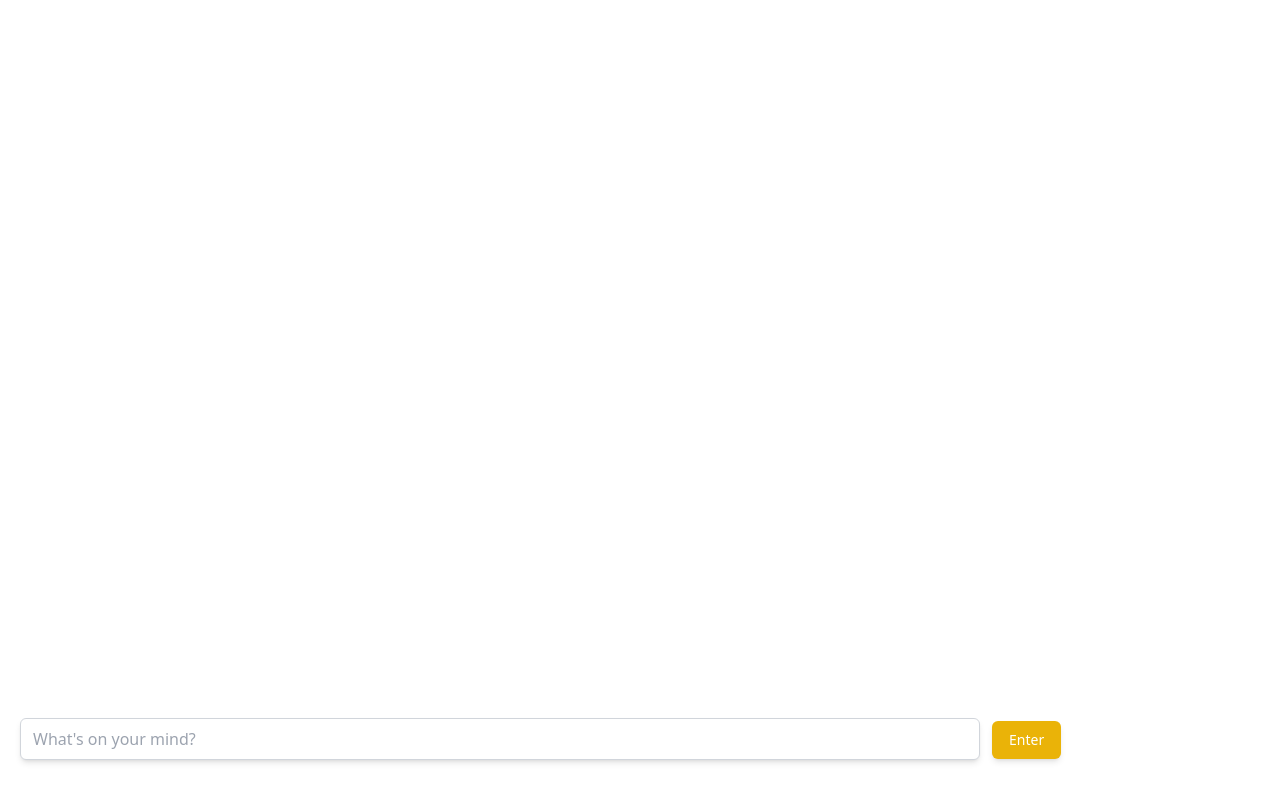
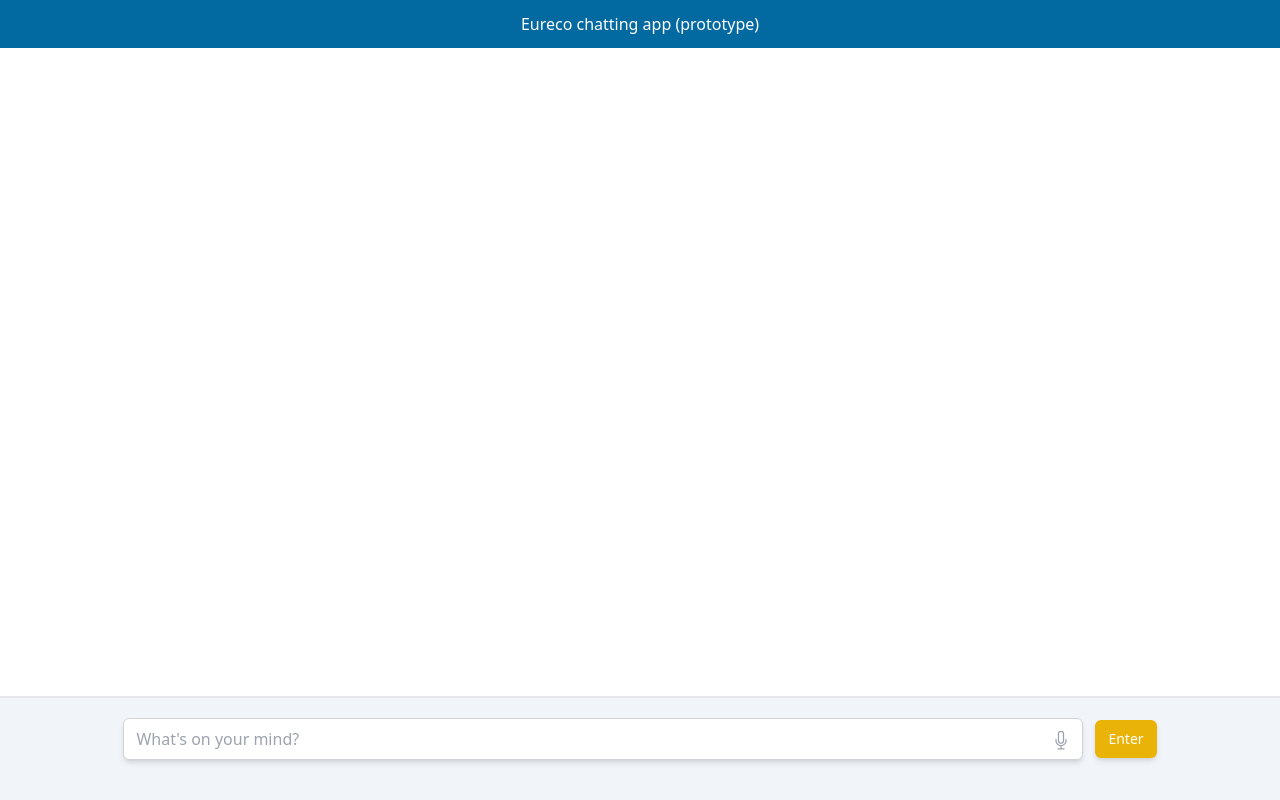
Before and after one commit to soonsimi/nextjs-practice, a Next.js app: page /chat/subject in a window 1280 px wide. Built offline with nearby package versions, Linux system fonts and the light colour scheme.

Commit message:
chat record

```diff
--- a/package.json
+++ b/package.json
@@ -21,7 +21,9 @@
     "next": "13.1.6",
     "react": "18.2.0",
     "react-dom": "18.2.0",
+    "react-speech-recognition": "^3.10.0",
     "react-webcam": "^7.0.1",
+    "regenerator-runtime": "^0.13.11",
     "typescript": "4.9.5"
   },
   "devDependencies": {
@@ -35,6 +37,7 @@
     "@storybook/manager-webpack5": "^6.5.16",
     "@storybook/react": "^6.5.16",
     "@storybook/testing-library": "^0.0.13",
+    "@types/react-speech-recognition": "^3.9.1",
     "autoprefixer": "^10.4.13",
     "babel-loader": "^8.3.0",
     "eslint-plugin-storybook": "^0.6.10",
--- /dev/null
+++ b/pages/chat/speech.tsx
@@ -0,0 +1,44 @@
+import { NextPage } from "next";
+import SpeechRecognition, {
+  useSpeechRecognition,
+} from "react-speech-recognition";
+
+const Speech: NextPage = () => {
+  const {
+    transcript,
+    listening,
+    resetTranscript,
+    browserSupportsSpeechRecognition,
+  } = useSpeechRecognition();
+
+  const startListening: any = () =>
+    SpeechRecognition.startListening({ continuous: true, language: "ja-JP" });
+
+  const isServer = typeof window === "undefined";
+  if (!browserSupportsSpeechRecognition && !isServer) {
+    return <span>Browser doesn&apost surpport SR</span>;
+  }
+
+  return (
+    <div>
+      <div>
+        <span>Mic : {listening ? "on" : "off"}</span>
+      </div>
+      <div>
+        <button
+          className="py-3 px-2 m-3 rounded-full bg-emerald-500 ring-4 ring-offset-2 ring-black shadow-2xl hover:bg-emerald-600 active:bg-emerald-800 transition duration-200"
+          onClick={startListening}
+        >
+          Start
+        </button>
+
+        <button onClick={SpeechRecognition.stopListening}>Stop</button>
+
+        <button onClick={resetTranscript}>Reset</button>
+      </div>
+      <span>ment : {transcript}</span>
+    </div>
+  );
+};
+
+export default Speech;
--- a/pages/chat/subject.tsx
+++ b/pages/chat/subject.tsx
@@ -1,52 +1,182 @@
 import { NextPage } from "next";
-import { useState } from "react";
+import { useEffect, useRef, useState } from "react";
+import SpeechRecognition, {
+  useSpeechRecognition,
+} from "react-speech-recognition";
 
 const Subject: NextPage = () => {
+  const commands = [
+    {
+      command: "ストップ",
+      callback: () => SpeechRecognition.stopListening(),
+    },
+    {
+      command: "消して",
+      callback: () => resetTranscript(),
+    },
+    {
+      command: "入力して",
+      callback: () => setChats([...chats, transcript.slice(0, -4)]),
+    },
+  ];
+
+  const {
+    transcript,
+    listening,
+    resetTranscript,
+    browserSupportsSpeechRecognition,
+  } = useSpeechRecognition({ commands });
+
   const [chat, setChat] = useState<string>("");
   const [chats, setChats] = useState<string[]>([]);
+  const [record, setRecord] = useState<string>("");
+
+  const scrollRef = useRef<HTMLDivElement | null>(null);
 
   const onSubmit = (event: any) => {
     event?.preventDefault();
+    if (chat) {
       setChats([...chats, chat]);
       setChat("");
-    console.log(chats);
+    }
   };
 
   const onChange = (event: any) => {
     const {
       target: { value },
     } = event;
+
     setChat(value);
   };
 
+  const startListening = () =>
+    SpeechRecognition.startListening({
+      continuous: true,
+      language: "ja",
+    });
+
+  const stopListening = (event: any) => {
+    event?.preventDefault();
+    if (transcript) {
+      setChats([...chats, transcript]);
+      setChat("");
+      resetTranscript();
+    }
+    SpeechRecognition.stopListening();
+  };
+
+  useEffect(() => {
+    scrollRef.current?.scrollIntoView({ behavior: "smooth" });
+  }, [chats]);
+
   return (
-    <div className="w-screen flex flex-col">
-      <ul className=" pb-20 my-5 space-y-5 overflow-y-auto">
+    <div className="w-screen h-full flex flex-col">
+      <div className="fixed w-full p-3 bg-sky-700 text-center text-white">
+        <p>Eureco chatting app (prototype)</p>
+      </div>
+      <ul className="flex flex-col items-end pt-10 pb-28 px-3 my-5 text-right space-y-5">
         {chats.map((chat, i) => (
           <li
             key={i}
-            className="py-3 px-5 text-right bg-slate-500 rounded-full rounded-br-none shadow-md"
+            className=" py-3 px-5 break-words overflow-y-scroll bg-slate-500 rounded-full rounded-br-none shadow-md"
           >
-            <h4 className="break-words text-white">{chat}</h4>
+            <h4 className="text-white text-right">{chat}</h4>
           </li>
         ))}
       </ul>
-      <div className="w-full fixed bottom-10 left-5 right-5">
-        <form onSubmit={onSubmit}>
+      <div ref={scrollRef}></div>
+      <div className="fixed bottom-0 pb-5 border-t-2 bg-slate-100 w-full">
+        {listening ? (
+          <form
+            className="w-full py-5 flex justify-center items-center"
+            onClick={stopListening}
+          >
+            <div className="w-9/12 mr-3 relative">
+              <input
+                value={transcript}
+                onChange={onChange}
+                type="text"
+                placeholder="What's on your mind?"
+                maxLength={120}
+                className="appearance-none shadow-md text-gray-400 w-full border border-gray-300 rounded-md placeholder-gray-400 focus:outline-none focus:ring-yellow-500 focus:border-yellow-500"
+              />
+              {transcript ? (
+                <svg
+                  xmlns="http://www.w3.org/2000/svg"
+                  fill="none"
+                  viewBox="0 0 24 24"
+                  strokeWidth={1.5}
+                  stroke="currentColor"
+                  className="w-5 h-5 absolute right-3 inset-y-3 text-gray-400 transition"
+                  onClick={stopListening}
+                >
+                  <path
+                    strokeLinecap="round"
+                    strokeLinejoin="round"
+                    d="M16.862 4.487l1.687-1.688a1.875 1.875 0 112.652 2.652L10.582 16.07a4.5 4.5 0 01-1.897 1.13L6 18l.8-2.685a4.5 4.5 0 011.13-1.897l8.932-8.931zm0 0L19.5 7.125M18 14v4.75A2.25 2.25 0 0115.75 21H5.25A2.25 2.25 0 013 18.75V8.25A2.25 2.25 0 015.25 6H10"
+                  />
+                </svg>
+              ) : (
+                <svg
+                  xmlns="http://www.w3.org/2000/svg"
+                  fill="none"
+                  viewBox="0 0 24 24"
+                  strokeWidth={1.5}
+                  stroke="currentColor"
+                  className="w-3 h-3 animate-ping absolute right-4 inset-y-4 text-gray-400 transition"
+                  onClick={stopListening}
+                >
+                  <path
+                    strokeLinecap="round"
+                    strokeLinejoin="round"
+                    d="M12 18.75a6 6 0 006-6v-1.5m-6 7.5a6 6 0 01-6-6v-1.5m6 7.5v3.75m-3.75 0h7.5M12 15.75a3 3 0 01-3-3V4.5a3 3 0 116 0v8.25a3 3 0 01-3 3z"
+                  />
+                </svg>
+              )}
+            </div>
+            <input
+              type="submit"
+              value="Enter"
+              className="bg-yellow-500 hover:bg-yellow-600 text-white px-3 py-2 border border-transparent rounded-md shadow-md text-sm font-medium focus:ring-2 focus:ring-offset-2 focus:ring-yellow-700 focus:outline-none"
+            />
+          </form>
+        ) : (
+          <form
+            onClick={onSubmit}
+            className="w-full py-5 flex justify-center items-center"
+          >
+            <div className="w-9/12 mr-3 relative">
               <input
                 onChange={onChange}
                 value={chat}
                 type="text"
                 placeholder="What's on your mind?"
                 maxLength={120}
-            className="appearance-none shadow-md text-gray-400 w-9/12 px-3 py-2 mr-3 border border-gray-300 rounded-md placeholder-gray-400 focus:outline-none focus:ring-yellow-500 focus:border-yellow-500"
+                className="appearance-none relative shadow-md text-gray-400 w-full border border-gray-300 rounded-md placeholder-gray-400 focus:outline-none focus:ring-yellow-500 focus:border-yellow-500"
               />
+              <svg
+                xmlns="http://www.w3.org/2000/svg"
+                fill="none"
+                viewBox="0 0 24 24"
+                strokeWidth={1.5}
+                stroke="currentColor"
+                className="w-5 h-5 absolute right-3 inset-y-3 text-gray-400 transition"
+                onClick={startListening}
+              >
+                <path
+                  strokeLinecap="round"
+                  strokeLinejoin="round"
+                  d="M12 18.75a6 6 0 006-6v-1.5m-6 7.5a6 6 0 01-6-6v-1.5m6 7.5v3.75m-3.75 0h7.5M12 15.75a3 3 0 01-3-3V4.5a3 3 0 116 0v8.25a3 3 0 01-3 3z"
+                />
+              </svg>
+            </div>
             <input
               type="submit"
               value="Enter"
-            className="mt-5 bg-yellow-500 hover:bg-yellow-600 text-white py-2 px-4 border border-transparent rounded-md shadow-md text-sm font-medium focus:ring-2 focus:ring-offset-2 focus:ring-yellow-700 focus:outline-none"
+              className="bg-yellow-500 hover:bg-yellow-600 text-white px-3 py-2 border border-transparent rounded-md shadow-md text-sm font-medium focus:ring-2 focus:ring-offset-2 focus:ring-yellow-700 focus:outline-none"
             />
           </form>
+        )}
       </div>
     </div>
   );
```
Also changed, not shown: pages/_app.tsx (+4 -3 lines), 1 other file (tests, documents, lock files or other folders). Lines whose indentation alone changed are shown as unchanged.
